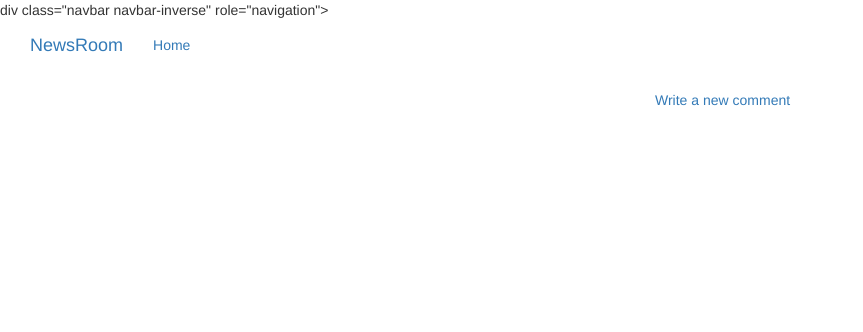
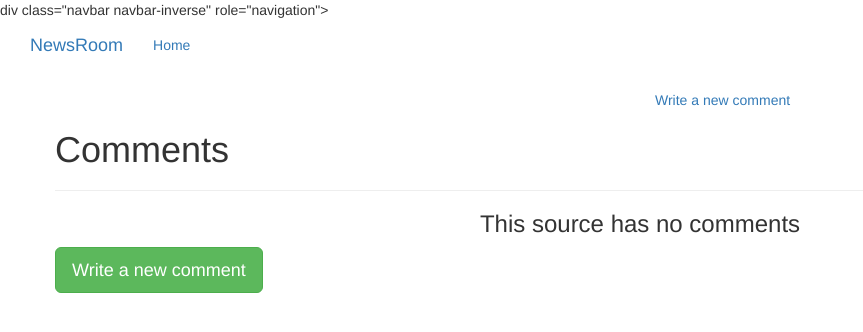
Before and after one commit to sharonandisi/news-api, a Flask app: template app/templates/source.html in a window 1280 px wide. Shown: the top 332 px of the page, without its empty margins (0-863 px from the left). Run offline with Flask 2, Linux system fonts and the light colour scheme; the template is opened without the code that fills it, so the values that code supplies are empty; parts of the project's set-up code (start-up, migrations or seed data) failed here and were passed over; some libraries are stand-ins or nearby versions.

Commit message:
create new row for comments

```diff
--- a/app/templates/source.html
+++ b/app/templates/source.html
@@ -1,4 +1,5 @@
 {% extends 'base.html'%}
+{% import 'macros.html' as macro%}
 <!-- Content block -->
 {% block content %}
 <div class="container">
@@ -14,5 +15,15 @@
         <a class = "comments" href="/source/comment/new/{{source.id}}"> Write a new comment</a>
     </div>
     </div>
+    <div class="row">
+        <h1>Comments</h1>
+        <hr>
+        {% if reviews %}
+            {{macro.displayComments(comments)}}
+        {% else%}
+            <h3 class = "text-center">This source has no comments</h3>
+            <a class = "btn btn-success btn-lg text-center" href="/source/comment/new/{{comment.id}}">Write a new comment</a>
+        {% endif %}
+    </div>
 </div>
 {% endblock %}
```
